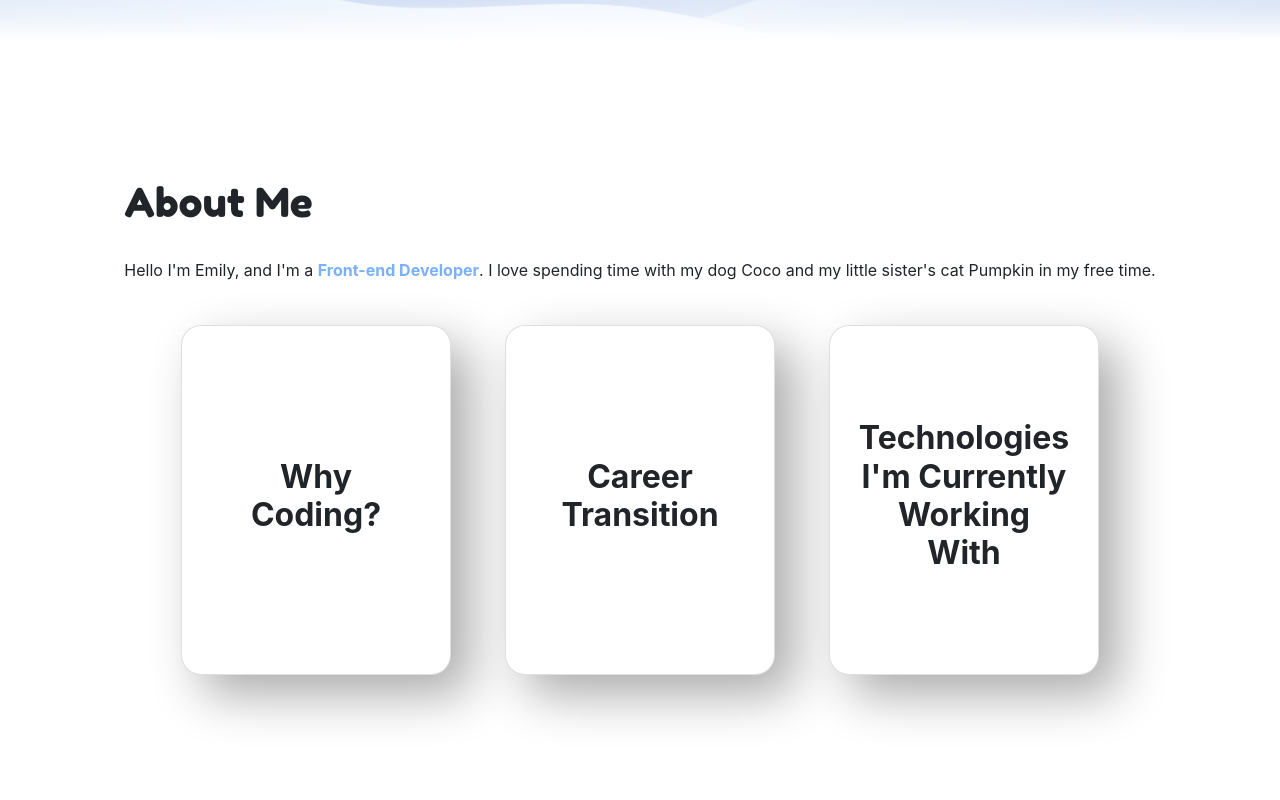
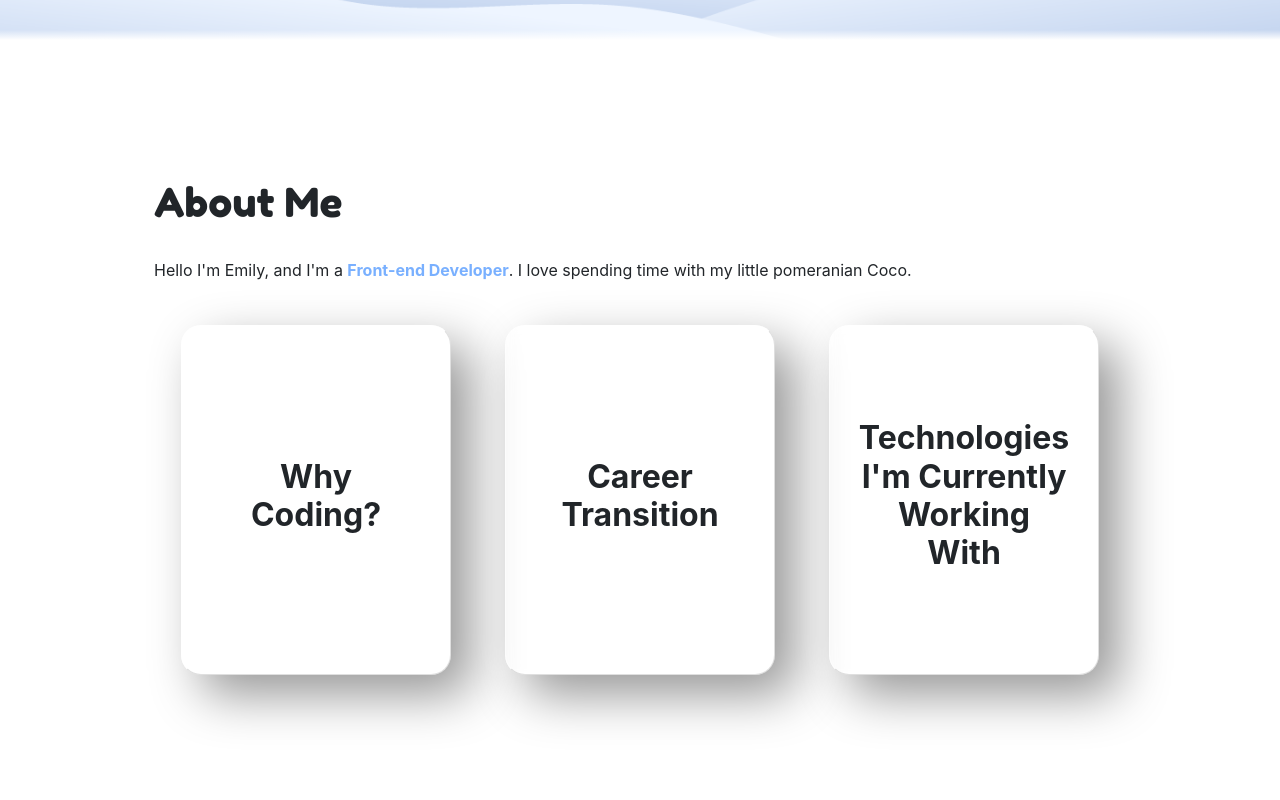
Before and after one commit to emikeke/emikeke.github.io, a website: page index.html in a window 1280 px wide. Shown: the part 760-1560 px from the top of the page. Drawn offline with nearby package versions, Linux system fonts and the light colour scheme; a web font is replaced by a local one.

Commit message:
fixed card animation, edited card shadow

```diff
--- a/index.html
+++ b/index.html
@@ -101,7 +101,7 @@
         <h1 class="title-format">About Me</h1>
         <br>
         <div>
-          <p>Hello I'm Emily, and I'm a <span class="colored-word">Front-end Developer</span>. I love spending time with my dog Coco and my little sister's cat Pumpkin in my free time.</p>
+          <p>Hello I'm Emily, and I'm a <span class="colored-word">Front-end Developer</span>. I love spending time with my little pomeranian Coco.</p>
         </div>
         <div class="content-container">
           <div class="card">
--- a/style.css
+++ b/style.css
@@ -41,8 +41,8 @@ section img {
 #home-page:before {
   bottom: 0;
   width: 100%;
-  height: 50px;
-  background: linear-gradient(to top , #ffffff, transparent);
+  height: 10px;
+  background: linear-gradient(to top, #ffffff, transparent);
   z-index: 4;
 }
 
@@ -117,6 +117,7 @@ section img {
   align-items: center;
   justify-content: center;
   flex-wrap: wrap;
+  z-index: 999;
 }
 
 .content-container .card {
@@ -126,7 +127,11 @@ section img {
   margin: 27px;
   overflow: hidden;
   border-radius: 20px;
-  box-shadow: 20px 20px 50px rgb(171, 171, 171);
+  box-shadow: 20px 20px 50px rgb(151, 151, 151);
+  background: rgba(255, 255, 255, 0.1);
+  border-top: 1px solid rgba(255, 255, 255, 0.5);
+  border-left: 1px solid rgba(255, 255, 255, 0.5);
+  backdrop-filter: blur(5px);
   transition: 0.5s;
   display: flex;
   justify-content: center;
@@ -142,13 +147,14 @@ section img {
 
 .content-container .card:hover {
   filter: blur(0px);
-  transform: scale(1);
+  transform: scale(1.05);
   transition: 0.5s;
   opacity: 1;
 }
 
 .card .card-cover {
   position: relative;
+  z-index: 999;
   width: 100%;
   height: 100%;
   text-align: center;
@@ -166,6 +172,7 @@ section img {
   background: white;
   display: none;
   align-content: center;
+  backdrop-filter: blur(5px);
 }
 
 .card .question-container .content p {
@@ -183,3 +190,37 @@ section img {
   overflow-y: scroll;
   height: 360px;
 }
+
+/*#about-page::before {
+  content: "";
+  position: absolute;
+  z-index: 1;
+  top: 0;
+  left: 0;
+  width: 100%;
+  height: 100%;
+  background: linear-gradient(#ffffff, #a1cdff, #ffffff);
+  clip-path: circle(15% at right 60%);
+}
+
+#about-page::after {
+  content: "";
+  position: absolute;
+  z-index: 1;
+  top: 0;
+  left: 0;
+  width: 100%;
+  height: 100%;
+  background: linear-gradient( #ffffff, #c7e1ff, #ffffff);
+  clip-path: circle(55% at 30% 60%);
+}*/
+
+#about-page h1 {
+  position: relative;
+  z-index: 999;
+}
+
+#about-page p {
+  position: relative;
+  z-index: 999;
+}
```
